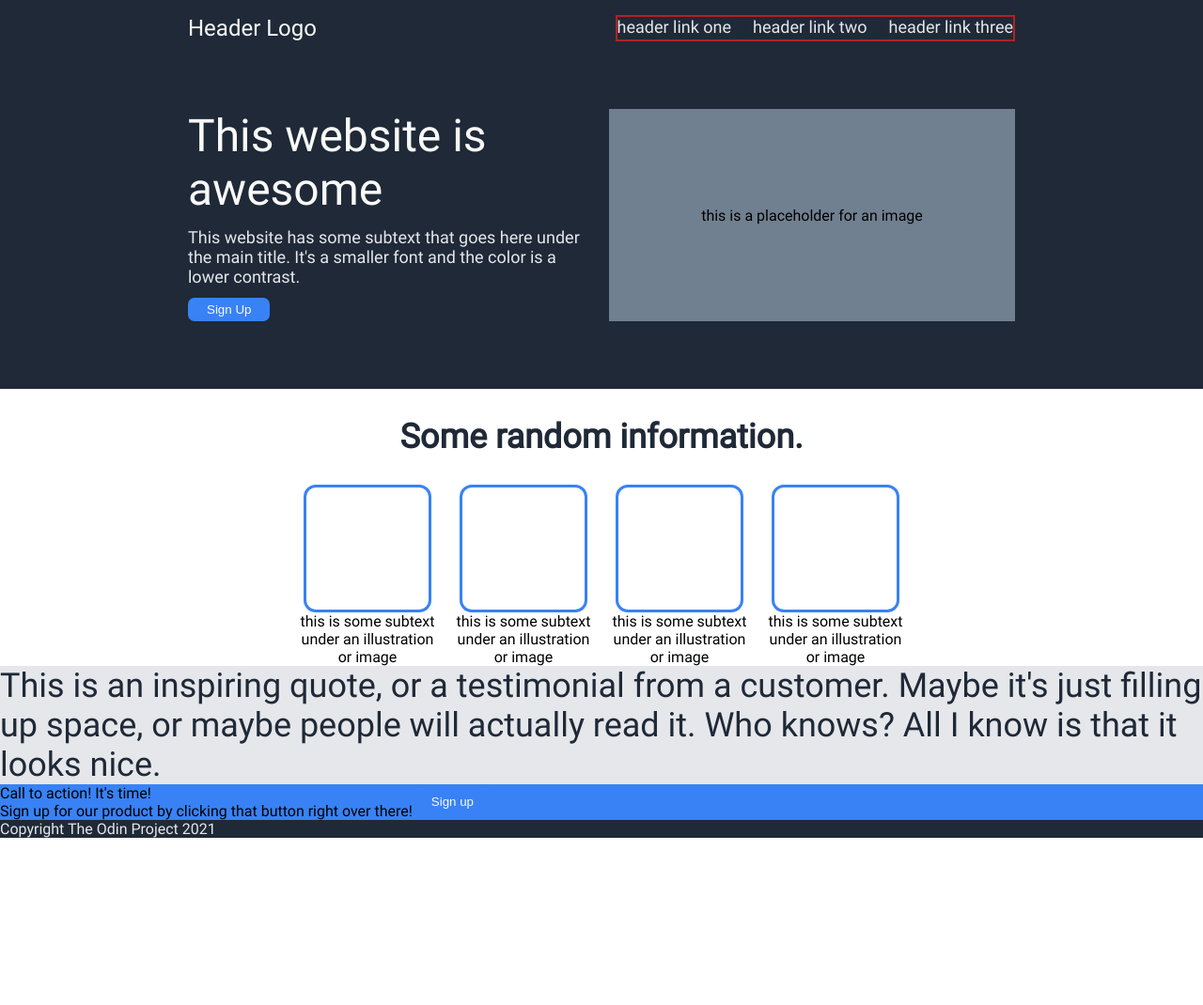
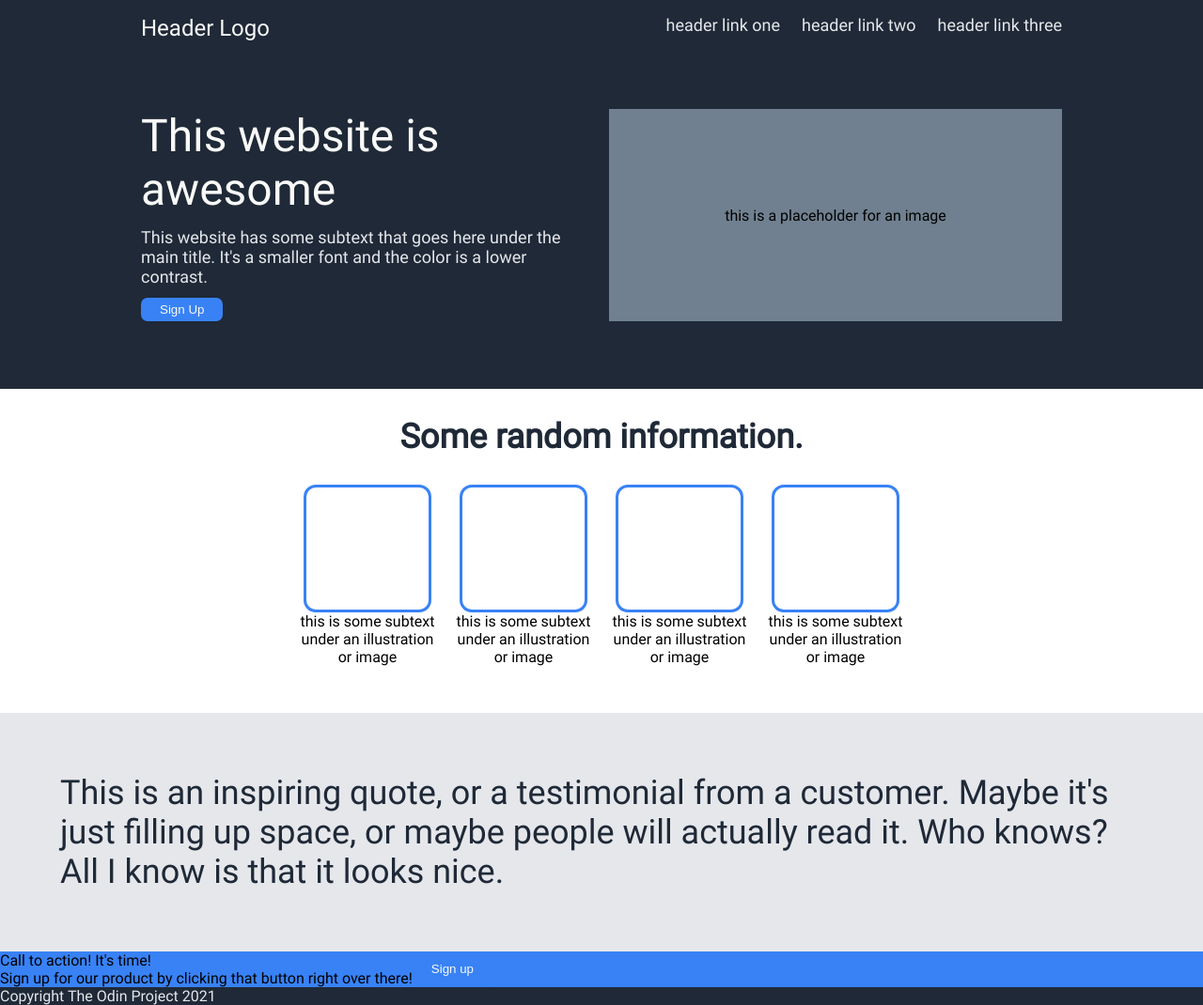
Before and after one commit to dimplume/odin-landing-page, a plain HTML site: page index.html in a window 1280 px wide. Shown: the whole page at 94% size. Before the commit the page ends 892 px from the top, so only its background shows below. Drawn offline with Linux system fonts and the light colour scheme.

Commit message:
feat: add spacing between box row and quote

```diff
--- a/css/style.css
+++ b/css/style.css
@@ -10,6 +10,7 @@ body {
 }
 
 ul {
+    min-width: max-content;
     margin: 0;
     padding: 0;
     list-style: none;
@@ -32,6 +33,7 @@ h2,
 
 .logo {
     font-size: 24px;
+    min-width: max-content;
 }
 
 button,
@@ -51,18 +53,12 @@ button,
     color: #E5E7EB;
 }
 
-.nowrap {
-    /* TODO: make list items not wrap but instead, get smaller when the website shrinks */
-
-    border: 2px solid firebrick;
-}
-
 .awesome-website {
     font-size: 48px;
 }
 
 .header {
-    padding: 16px 200px 72px 200px;
+    padding: 16px 150px 72px 150px;
     flex-direction: column;
     gap: 72px;
 }
@@ -81,7 +77,6 @@ button,
 }
 
 .initial {
-    flex-grow: 1;
     gap: 26px;
 }
 
@@ -113,7 +108,7 @@ button,
 .body {
     flex-direction: column;
     align-items: center;
-
+    margin-bottom: 50px;
 }
 
 .box-row {
@@ -138,6 +133,7 @@ button,
 }
 
 .quote {
+    padding: 5%;
     background-color: #E5E7EB;
 }
 
--- a/index.html
+++ b/index.html
@@ -60,7 +60,7 @@
         </div>
 
         <div class="container quote">
-            <div class="quote">This is an inspiring quote, or a testimonial from a customer. Maybe it's just filling up space, or maybe people will actually read it. Who knows? All I know is that it looks nice.</div>
+            <div class="text-quote">This is an inspiring quote, or a testimonial from a customer. Maybe it's just filling up space, or maybe people will actually read it. Who knows? All I know is that it looks nice.</div>
         </div>
 
         <div class="container cta">
```
